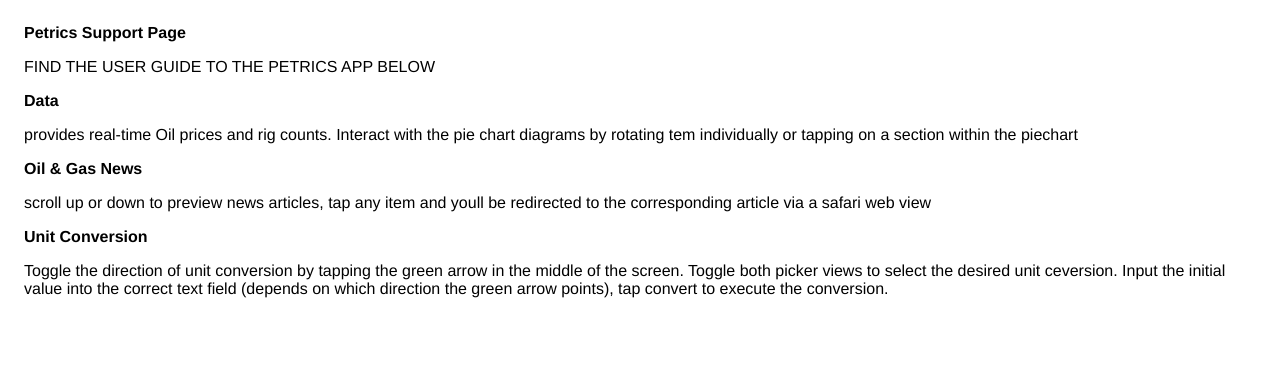
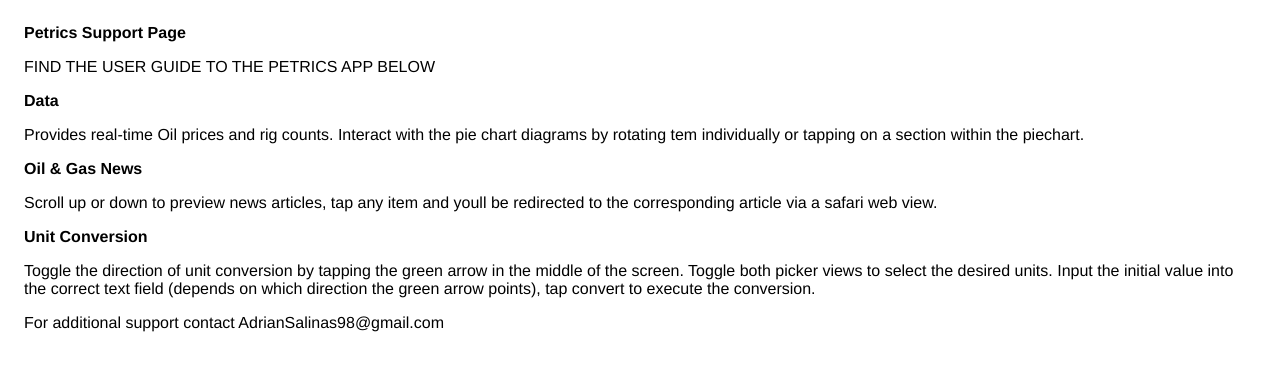
Before and after one commit to AdrianSalinas98/PetricsSupport, a plain HTML site: page index.html in a window 1280 px wide. Drawn offline with Linux system fonts and the light colour scheme.

Commit message:
Update index.html

```diff
--- a/index.html
+++ b/index.html
@@ -11,10 +11,11 @@
                 FIND THE USER GUIDE TO THE PETRICS APP BELOW
                 </p>
                   <p><strong>Data</strong></p>
-                  <p>provides real-time Oil prices and rig counts. Interact with the pie chart diagrams by rotating tem individually or tapping on a section within the piechart</p>
+                  <p>Provides real-time Oil prices and rig counts. Interact with the pie chart diagrams by rotating tem individually or tapping on a section within the piechart.</p>
                   <p><strong>Oil & Gas News</strong></p>
-                  <p>scroll up or down to preview news articles, tap any item and youll be redirected to the corresponding article via a safari web view</p>
+                  <p>Scroll up or down to preview news articles, tap any item and youll be redirected to the corresponding article via a safari web view.</p>
                   <p><strong>Unit Conversion</strong></p>
-                  <p>Toggle the direction of unit conversion by tapping the green arrow in the middle of the screen. Toggle both picker views to select the desired unit ceversion. Input the initial value into the correct text field (depends on which direction the green arrow points), tap convert to execute the conversion.</p>
-    </body>
+                  <p>Toggle the direction of unit conversion by tapping the green arrow in the middle of the screen. Toggle both picker views to select the desired units. Input the initial value into the correct text field (depends on which direction the green arrow points), tap convert to execute the conversion.</p>
+                  <p>For additional support contact AdrianSalinas98@gmail.com </p>
+        </body>
     </html>
```
